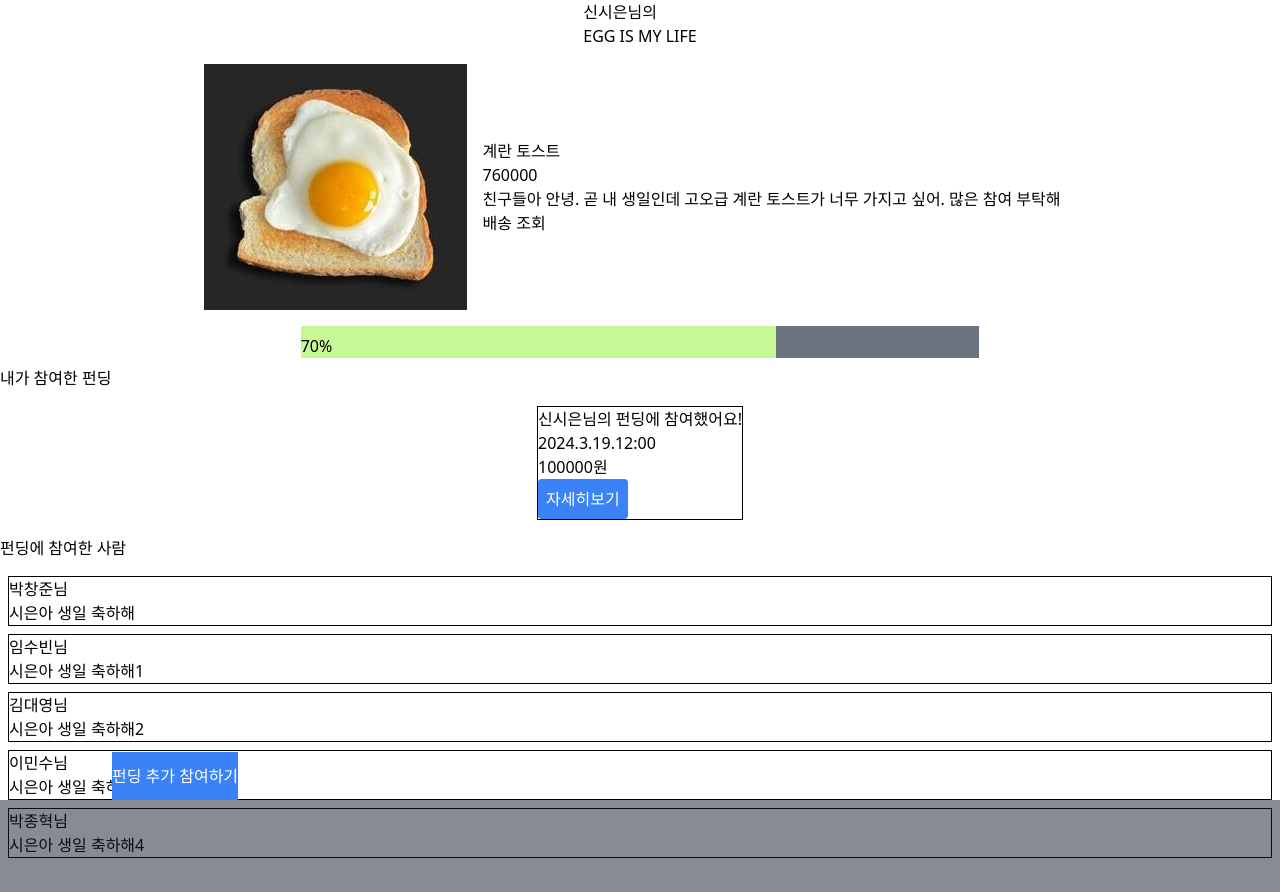
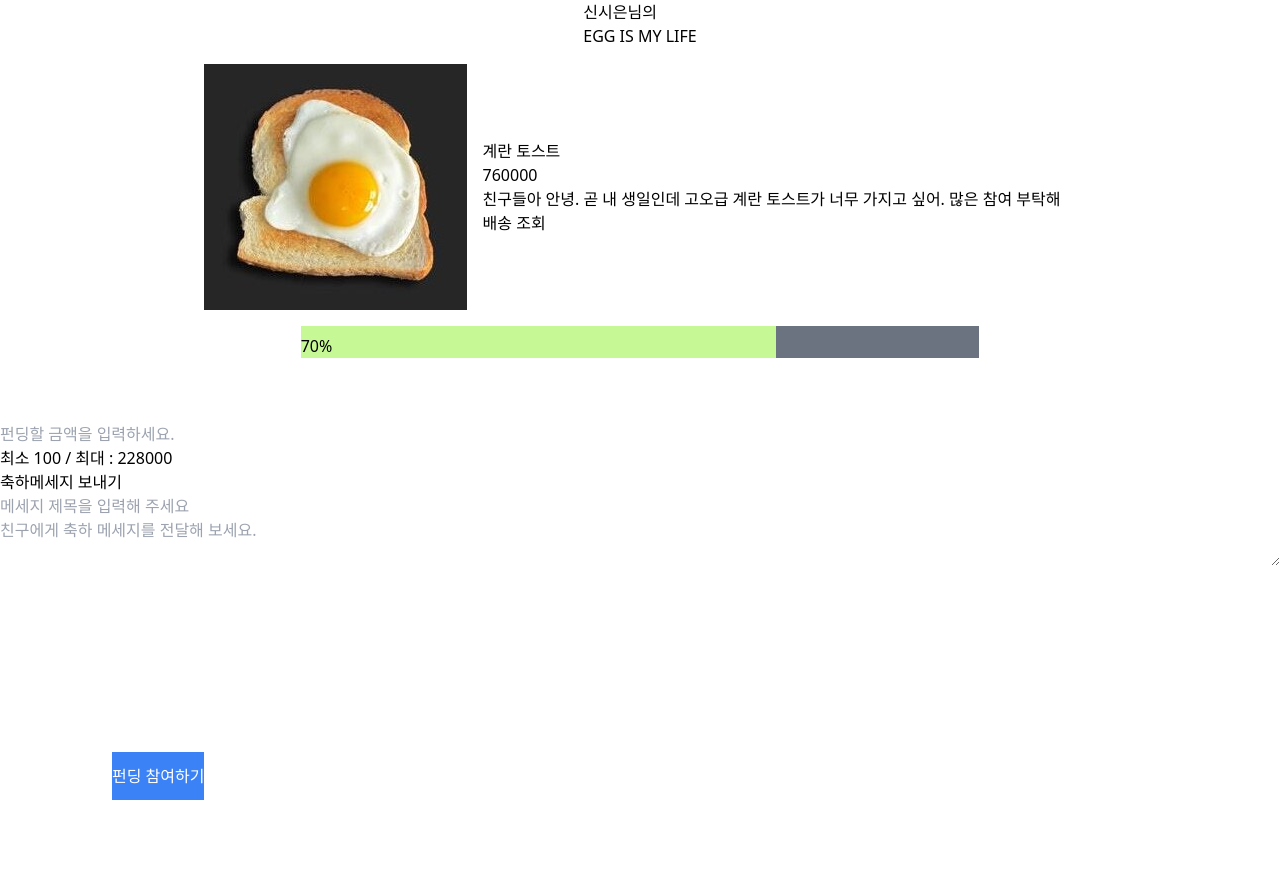
Before and after one commit to sun-mart-egg/funding-gift, a React (Vite) app in the folder FE/: page / in a window 1280 px wide. Shown: the top 892 px of the page. After the commit the page ends 800 px from the top, so only its background shows below. Built offline with nearby package versions, Linux system fonts and the light colour scheme.

Commit message:
[FE][Feat] #S10P22D201-87 #done 펀딩 참여 초기 페이지 완료

```diff
--- a/FE/src/App.jsx
+++ b/FE/src/App.jsx
@@ -8,13 +8,14 @@ import BrandStore from "./components/Products/BrandStore";
 import Wishlist from "./components/Products/Wishlist";
 import Signup from "./components/Login/Signup.jsx";
 import FriendFundingDetail from "./components/Funding/pages/FriendFundingDetail.jsx";
+import ParticipatePage from "./components/Funding/pages/ParticipatePage.jsx";
 
 function App() {
   return (
     <>
-            <FriendFundingDetail />
       <BrowserRouter>
         <Routes>
+          <Route path="/" element={<ParticipatePage />} />
           <Route path="/product" element={<Product />} />
           <Route path="/product/:productId" element={<ProductDetail />} />
           <Route path="/brand/:brandId" element={<BrandStore />} />
--- /dev/null
+++ b/FE/src/components/Funding/pages/ParticipatePage.jsx
@@ -0,0 +1,72 @@
+import React, { useState } from "react";
+import FundingDetailInfo from "../component/FundingDetailInfo";
+
+function ParticipatePage() {
+  const data = {
+    frinedName: "신시은",
+    title: "EGG IS MY LIFE",
+    name: "계란 토스트",
+    price: 760000,
+    detail:
+      "친구들아 안녕. 곧 내 생일인데 고오급 계란 토스트가 너무 가지고 싶어. 많은 참여 부탁해",
+    progress: 70,
+    min: 100,
+  };
+
+  const [amount, setAmount] = useState("");
+  const [error, setError] = useState("");
+
+  const handleInputChange = (e) => {
+    const value = e.target.value;
+    const max = data.price - data.price * (data.progress / 100);
+    setAmount(value);
+    if (value && Number(value) < data.min) {
+      setError(`펀딩 금액은 최소 ${data.min} 이상이어야 합니다.`);
+    } else if (value && Number(value) > max) {
+      setError(`펀딩 금액은 최대 ${max} 이하이어야 합니다.`);
+    } else {
+      setError("");
+    }
+  };
+
+  return (
+    <div className="relative min-h-screen">
+      <div
+        id="page"
+        className="flex flex-col items-center justify-center overflow-auto pb-16"
+      >
+        <FundingDetailInfo
+          friendName={data.frinedName}
+          title={data.title}
+          name={data.name}
+          detail={data.detail}
+          progress={data.progress}
+          price={data.price}
+        />
+      </div>
+      <input
+        type="number"
+        placeholder="펀딩할 금액을 입력하세요."
+        className="w-full"
+        value={amount}
+        onChange={handleInputChange}
+      />
+      <p>
+        최소 {data.min} / 최대 :{" "}
+        {data.price - (data.price * data.progress) / 100}
+      </p>
+      {error && <p className="text-red-500">{error}</p>}
+      <p>축하메세지 보내기</p>
+      <input placeholder="메세지 제목을 입력해 주세요" className="w-full" />
+      <textarea
+        placeholder="친구에게 축하 메세지를 전달해 보세요."
+        className="w-full"
+      ></textarea>
+      <button className="fixed bottom-0 left-28 bg-blue-500 py-3 text-white">
+        펀딩 참여하기
+      </button>
+    </div>
+  );
+}
+
+export default ParticipatePage;
```
Lines whose indentation alone changed are shown as unchanged.
